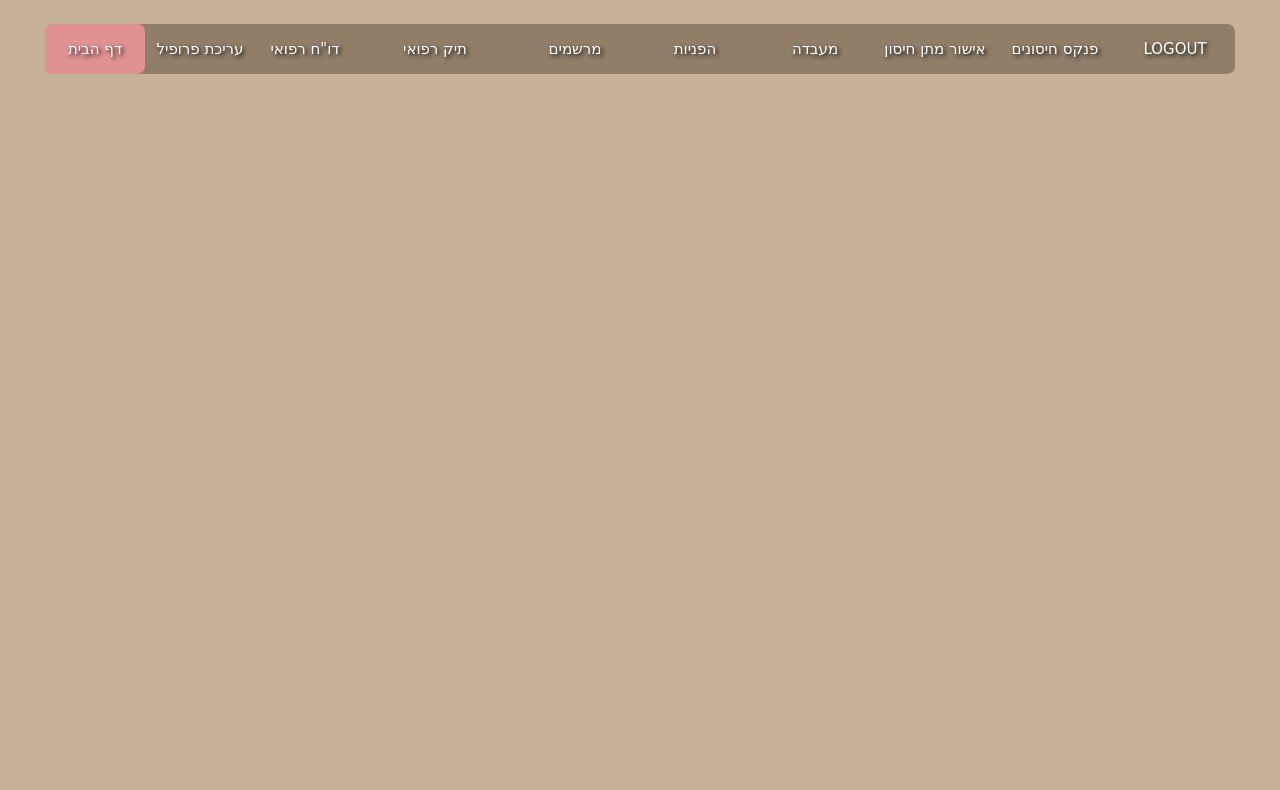
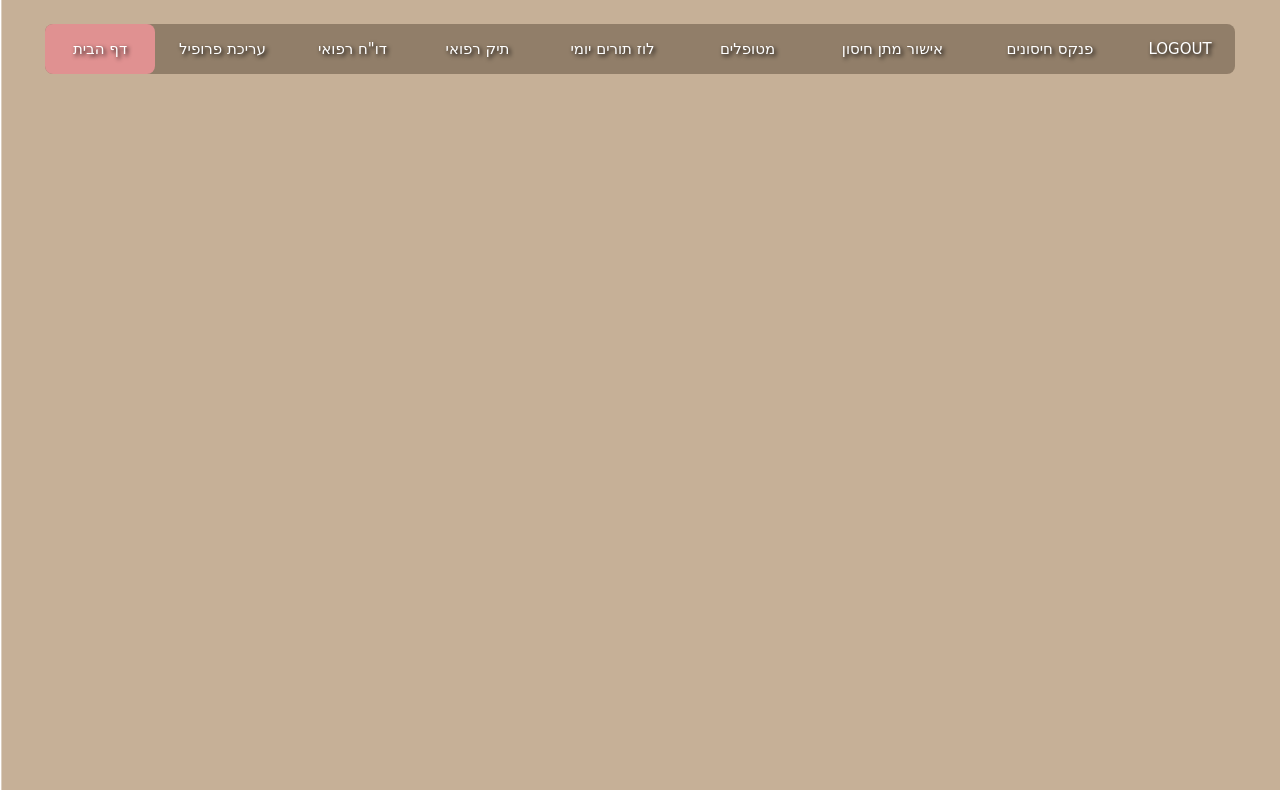
Before and after one commit to Daniel-Elgarisi/HPet, a plain HTML site: page Front/doctor/DoctorMenu.html in a window 1280 px wide. Shown: the part 87-877 px from the top of the page. Drawn offline with Linux system fonts and the light colour scheme.

Commit message:
added doctor menu - Front

```diff
--- a/Front/doctor/DoctorMenu.css
+++ b/Front/doctor/DoctorMenu.css
@@ -32,92 +32,87 @@ nav .animation {
 	border-radius: 8px;
 }
 a:nth-child(1) {
-	width: 100px;
+	width: 110px;
 }
 a:nth-child(2) {
-	width: 110px;
+	width: 135px;
 }
 a:nth-child(3) {
-	width: 100px;
+	width: 125px;
 }
 a:nth-child(4) {
-	width: 160px;
+	width: 125px;
 }
 a:nth-child(5) {
-	width: 120px;
+	width: 145px;
 }
 a:nth-child(6){
-    width: 120px;
+    width: 125px;
 }
 a:nth-child(7){
-    width: 120px;
+    width: 165px;
 }
 a:nth-child(8){
-    width: 120px;
+    width: 150px;
 }
 a:nth-child(9){
-    width: 120px;
-}
-a:nth-child(10){
-    width: 120px;
+    width: 110px;
 }
 
 nav .start-home, a:nth-child(1):hover~.animation {
-	width: 100px;
+	width: 110px;
 	left: 0;
 	background-color: #e09191;
 }
 nav .start-about, a:nth-child(2):hover~.animation {
-	width: 110px;
-	left: 100px;
+	width: 135px;
+	left: 110px;
     font-family: 'Century Gothic';
 	background-color: #a84981;
 }
 nav .start-blog, a:nth-child(3):hover~.animation {
-	width: 100px;
-	left: 210px;
+	width: 125px;
+	left: 245px;
 	background-color: #8843a8;
 }
 nav .start-portefolio, a:nth-child(4):hover~.animation {
-	width: 160px;
-	left: 310px;
+	width: 125px;
+	left: 370px;
 	background-color: #5643a8;
 }
 nav .start-contact, a:nth-child(5):hover~.animation {
-	width: 120px;
-	left: 470px;
+	width: 145px;
+	left: 495px;
 	background-color: #4388a8;
 }
 nav .start-contact, a:nth-child(6):hover~.animation {
-        width: 110px;
-        left: 595px;
+        width: 125px;
+        left: 640px;
         background-color: #43a897;
 }
 nav .start-contact, a:nth-child(7):hover~.animation {
-	width: 110px;
-	left: 715px;
+	width: 165px;
+	left: 765px;
 	background-color: #43a86d;
 }
 nav .start-contact, a:nth-child(8):hover~.animation {
-	width: 130px;
-	left: 825px;
+	width: 150px;
+	left: 930px;
 	background-color: #5ba843;
 }
 nav .start-contact, a:nth-child(9):hover~.animation {
 	width: 110px;
-	left: 960px;
+	left: 1080px;
 	background-color: #a8a643;
-}
-nav .start-contact, a:nth-child(10):hover~.animation {
-	width:120px;
-	left: 1075px;
-	background-color: #a87443;
 }
 
 body {
 	font-size: 12px;
 	font-family: sans-serif;
-	background: #b49776c0;
+	background-image: url("Untitled.png");
+	background-repeat: no-repeat;
+    background-position: 0 0;
+    background-size: cover;
 }
 h1 {
 	text-align: center;
--- a/Front/doctor/DoctorMenu.html
+++ b/Front/doctor/DoctorMenu.html
@@ -3,6 +3,7 @@
 
 <head>
     <link rel="stylesheet" type="text/css" href="DoctorMenu.css">
+    <meta charset="utf-8" />
     <title>HPet Menu Page</title>
 </head>
 
@@ -14,12 +15,11 @@
         <a onclick="nav(2)">עריכת פרופיל</a>
         <a onclick="nav(3)">דו"ח רפואי</a>
         <a onclick="nav(4)">תיק רפואי</a>
-        <a onclick="nav(5)">מרשמים</a>
-        <a onclick="nav(6)">הפניות</a>
-        <a onclick="nav(7)">מעבדה</a>
-        <a onclick="nav(8)">אישור מתן חיסון</a>
-        <a onclick="nav(9)">פנקס חיסונים</a>
-        <a onclick="nav(10)">LogOut</a>
+        <a onclick="nav(5)">לוז תורים יומי</a>
+        <a onclick="nav(6)">מטופלים</a>
+        <a onclick="nav(7)">אישור מתן חיסון</a>
+        <a onclick="nav(8)">פנקס חיסונים</a>
+        <a onclick="nav(9)">LogOut</a>
         <div class="animation start-home"></div>
     </nav>
     <iframe id="frame" style="height: 100vh; border: 0;" height="100%" width="100%"></iframe>
--- a/Front/doctor/DoctorMenu.js
+++ b/Front/doctor/DoctorMenu.js
@@ -11,27 +11,24 @@ function nav(choice) {
             res = "navigation/MedicalReport/MedicalReport.html"
             break;
         case 4:
-            res = "navigation/medicalfile.html"
+            res = "navigation/ViewMedicalReport/ViewMedicalReport.html"
             break;
         case 5:
-            res = "navigation/Prescriptions.html"
+            res = "navigation/GetAppointmentDay/GetAppointmentDay.html"
             break;
         case 6:
-            res = "navigation/References.html"
+            res = "navigation/Patients/Patients.html"
             break;
         case 7:
-            res = "navigation/labResults.html"
+            res = "navigation/Vaccnations/Vaccination.html"
             break;
         case 8:
-            res = "navigation/Vaccnations/Vaccination.html"
+            res = "navigation/Vaccines/Vaccines.html"
             break;
         case 9:
-            res = "navigation/Vaccines.html"
-            break;
-        case 10:
             sessionStorage.setItem("user", null)
             sessionStorage.setItem("role", null)
-            window.location.href = '../login.html';
+            window.location.href = '../index.html';
             break;
 
     }
```
Also changed, not shown: Front/doctor/Untitled.png (added).
